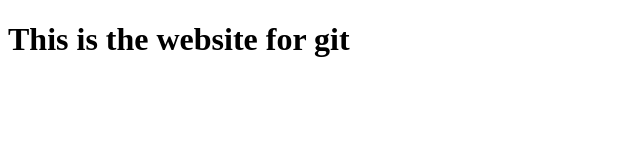
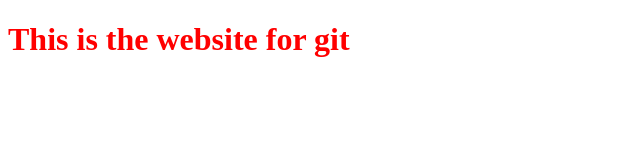
Before and after one commit to zettacamp-gentha-kusuma/Day-8-Git-Day1, a plain HTML site: page Index.html in a window 1280 px wide. Shown: the whole page, without its empty margins (0-640 px from the left). Drawn offline with Linux system fonts and the light colour scheme.

Commit message:
[UI] Update Index HTML and Style.css to have red color on text <h1>

```diff
--- a/Index.html
+++ b/Index.html
@@ -3,9 +3,12 @@
   <head>
     <meta charset="UTF-8" />
     <meta name="viewport" content="width=device-width, initial-scale=1.0" />
+    <link rel="stylesheet" type="text/css" href="assets/style.css" />
     <title>Website for Git</title>
   </head>
   <body>
-    <h1 style="align-items: center">This is the website for git</h1>
+    <h1 class="red-color" style="align-items: center">
+      This is the website for git
+    </h1>
   </body>
 </html>
--- a/assets/style.css
+++ b/assets/style.css
@@ -0,0 +1,3 @@
+.red-color {
+  color: red;
+}
```
